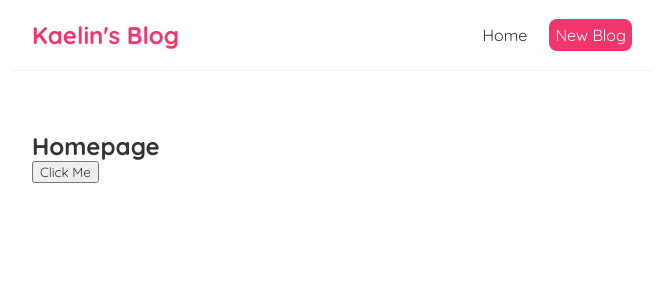
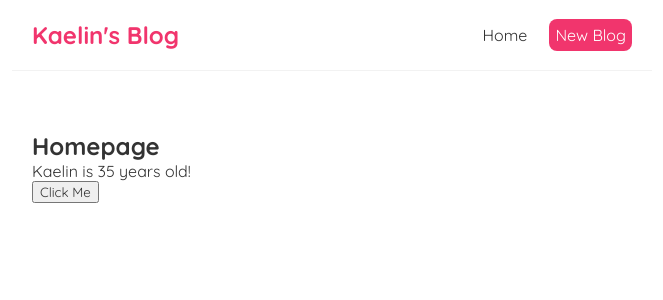
Before and after one commit to KaelinAlexander/react-practice, a React (Create React App) app in the folder kaelin-blog/: page / in a window 1280 px wide. Shown: the top 300 px of the page, without its empty margins (308-971 px from the left). Built offline with nearby package versions, Linux system fonts and the light colour scheme; the HTML template or start-up script is replaced by a standard one.

Commit message:
models using the useState hook

```diff
--- a/kaelin-blog/src/Home.js
+++ b/kaelin-blog/src/Home.js
@@ -1,13 +1,20 @@
+import { useState } from 'react';
+
 const Home = () => {
 
+    const [name, setName] = useState('Kaelin');
+    const [age, setAge] = useState(35)
+
     const handleClick = (name, e) => {
+        setName('Kaelin Alexander')
+        setAge(age + 1)
         console.log('Hello, ' + name + '!')
-        console.log(e)
     }
 
     return (
         <div className="home">
             <h2>Homepage</h2>
+            <p>{ name } is { age } years old!</p>
             <button onClick={(e) => handleClick('Kaelin Alexander', e)}>Click Me</button>
         </div>
      );
```
Also changed, not shown: 1 other file (tests, documents, lock files or other folders).
